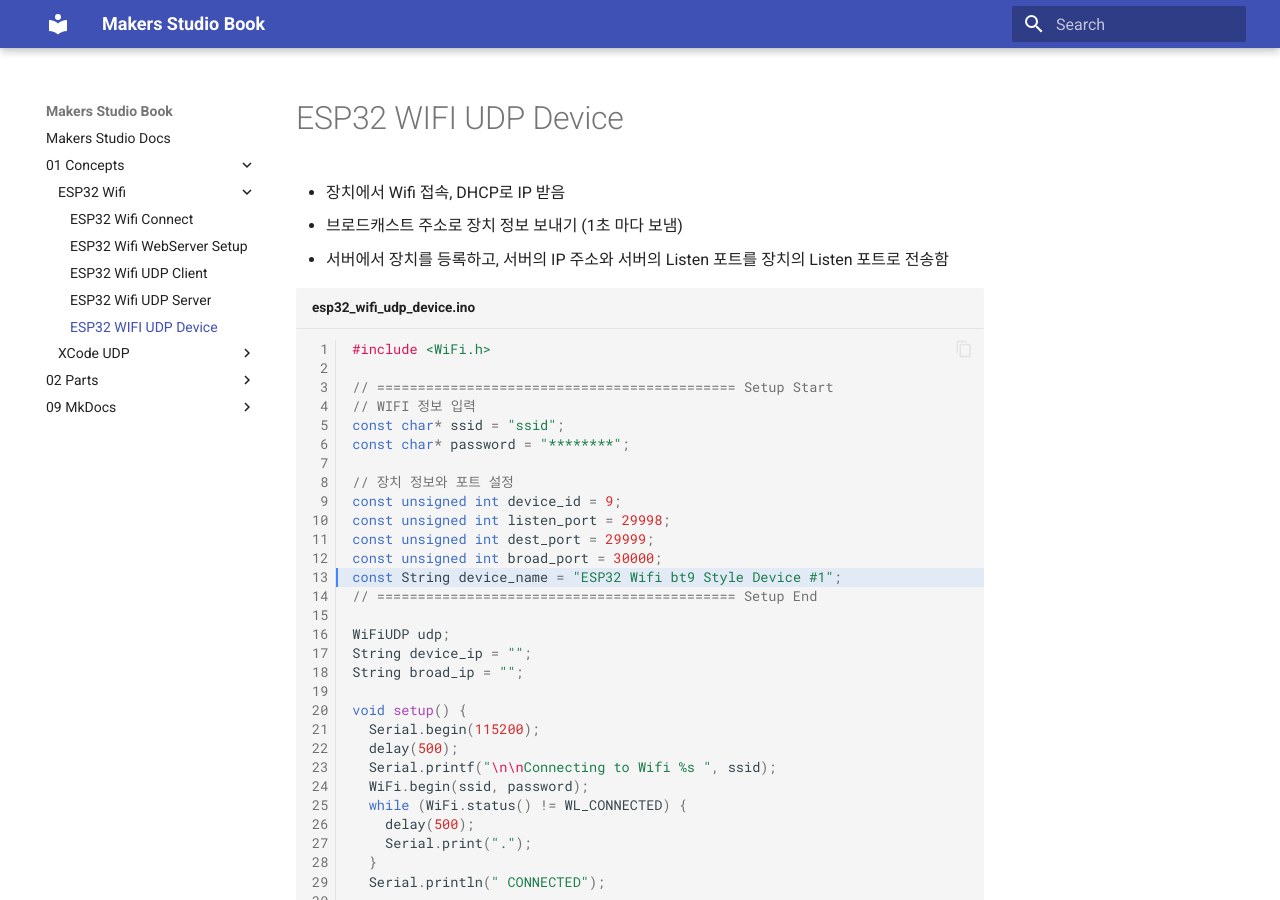
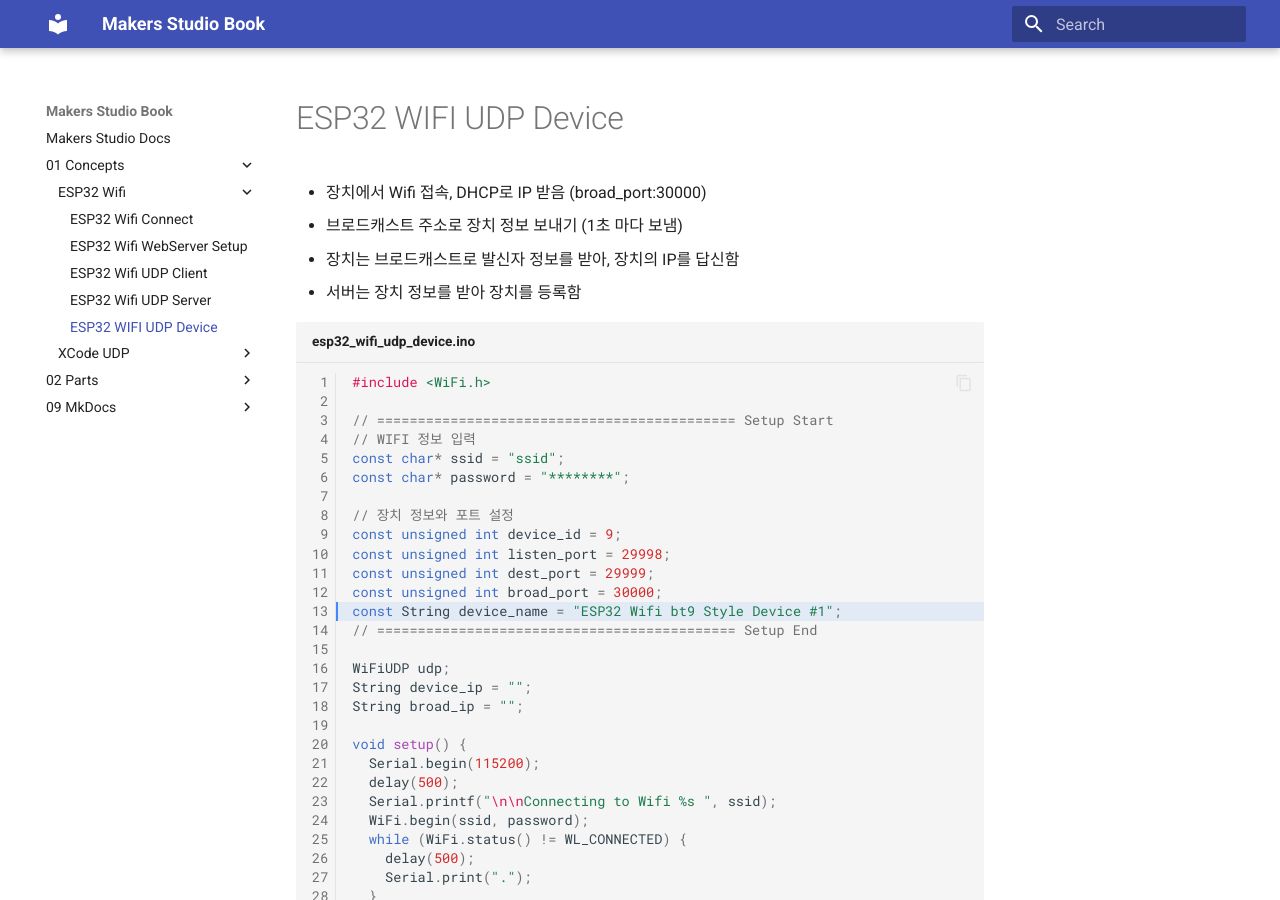
Before and after one commit to jonghoe9/makers-studio, an MkDocs documentation site: the page built from docs/01_Concepts/ESP32_Wifi/05_esp32_w_udp_device.md, in a window 1280 px wide and 900 px high. Built offline with MkDocs 1.6.1 and Material for MkDocs 9.7.7, drawn with Linux system fonts in a browser that asks for light colours.

Commit message:
업로드

````diff
--- a/docs/01_Concepts/ESP32_Wifi/05_esp32_w_udp_device.md
+++ b/docs/01_Concepts/ESP32_Wifi/05_esp32_w_udp_device.md
@@ -1,8 +1,9 @@
 # ESP32 WIFI UDP Device
 
-- 장치에서 Wifi 접속, DHCP로 IP 받음
+- 장치에서 Wifi 접속, DHCP로 IP 받음 (broad_port:30000)
 - 브로드캐스트 주소로 장치 정보 보내기 (1초 마다 보냄)
-- 서버에서 장치를 등록하고, 서버의 IP 주소와 서버의 Listen 포트를 장치의 Listen 포트로 전송함
+- 장치는 브로드캐스트로 발신자 정보를 받아, 장치의 IP를 답신함
+- 서버는 장치 정보를 받아 장치를 등록함
 
 ```cpp title="esp32_wifi_udp_device.ino" linenums="1" hl_lines="13"
 #include <WiFi.h>
````
